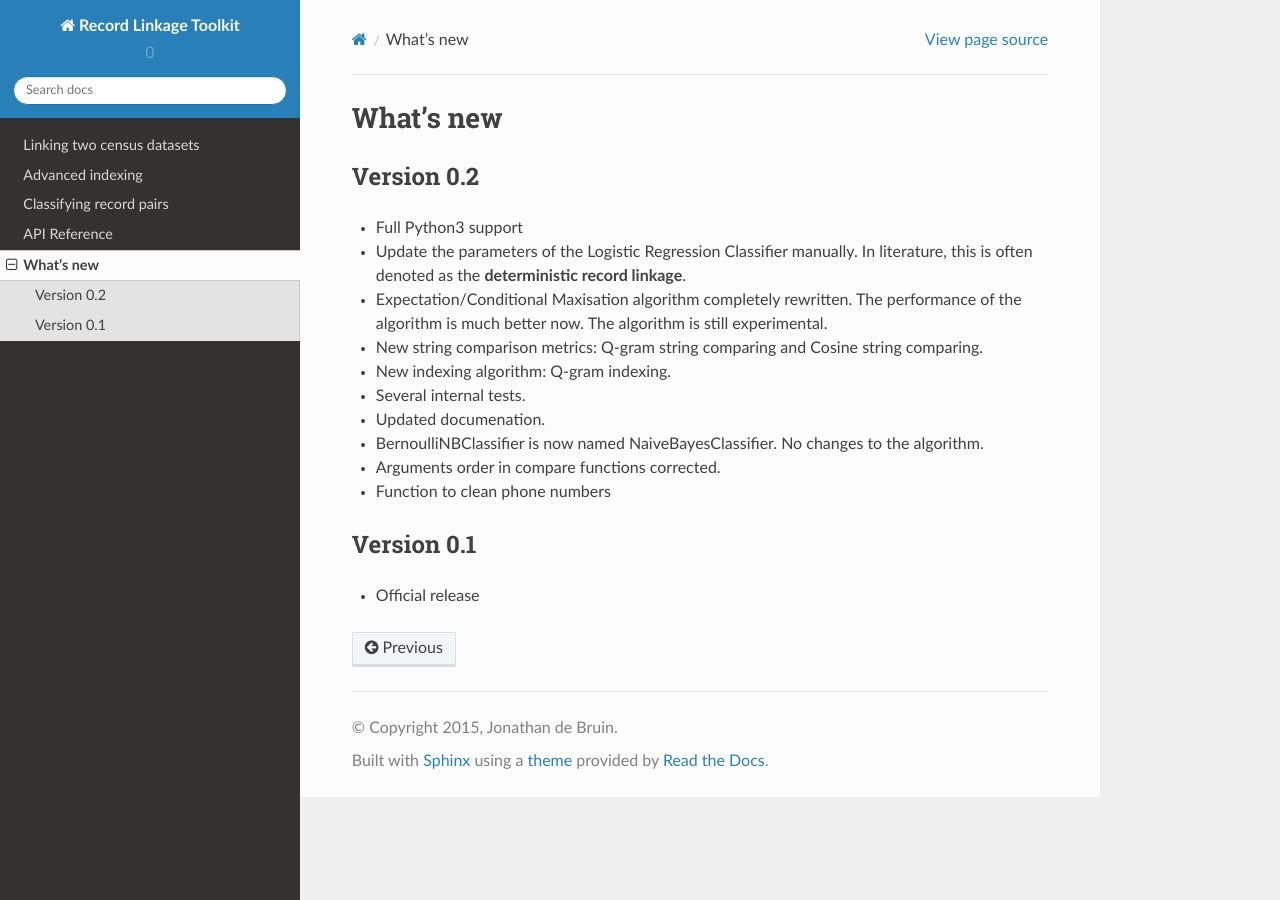
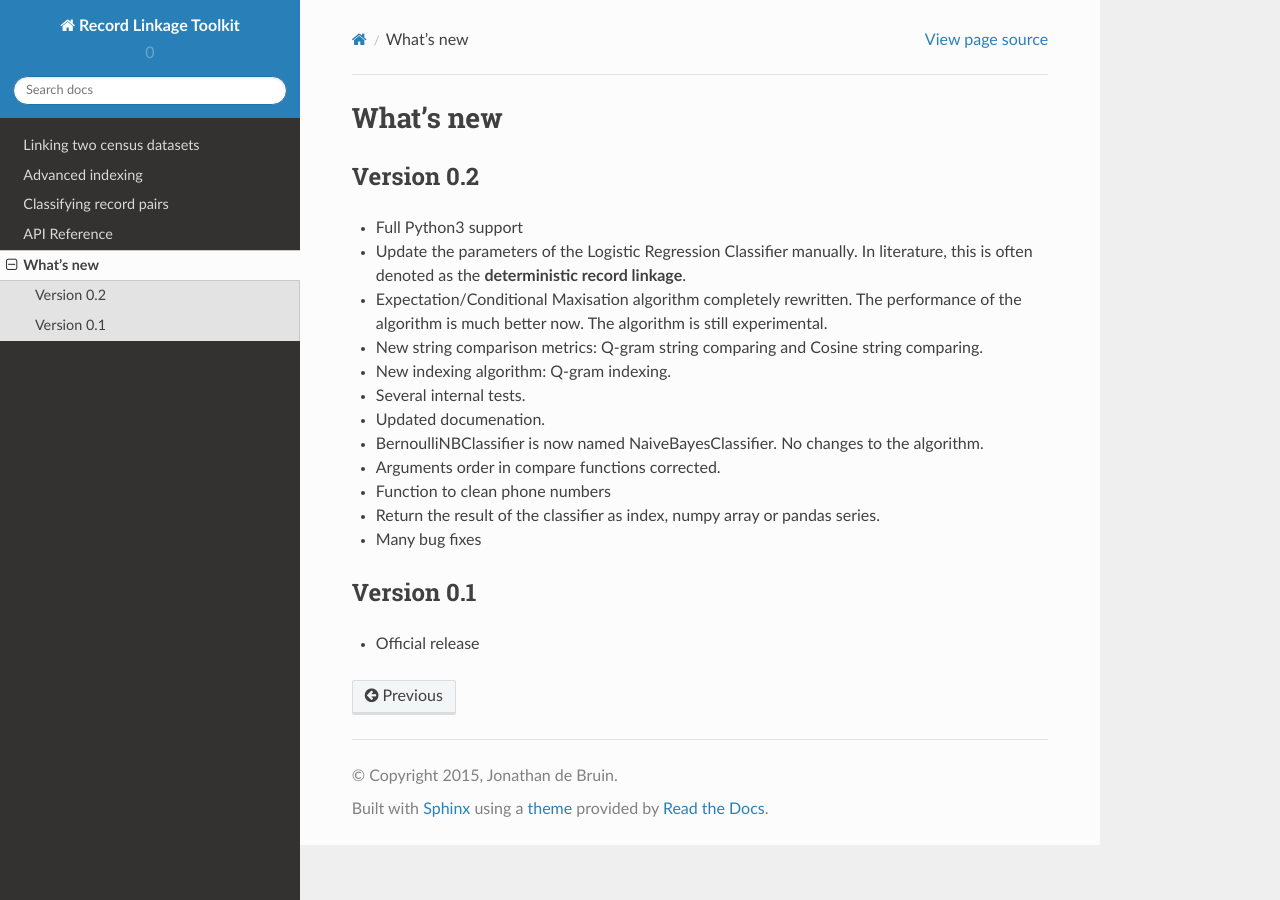
Before and after one commit to J535D165/recordlinkage, a Sphinx documentation site: the page built from docs/changelog.rst, in a window 1280 px wide. Built offline with Sphinx 7.4.7 and the Read the Docs theme 2.0.0, drawn with Linux system fonts in a browser that asks for light colours.

Commit message:
Update changelog

```diff
--- a/docs/changelog.rst
+++ b/docs/changelog.rst
@@ -15,6 +15,8 @@ Version 0.2
 - BernoulliNBClassifier is now named NaiveBayesClassifier. No changes to the algorithm.
 - Arguments order in compare functions corrected.
 - Function to clean phone numbers
+- Return the result of the classifier as index, numpy array or pandas series.
+- Many bug fixes
 
 Version 0.1
 ===========
```
